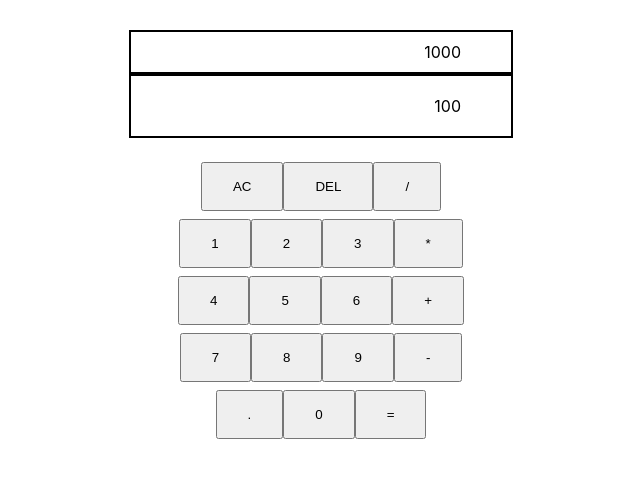
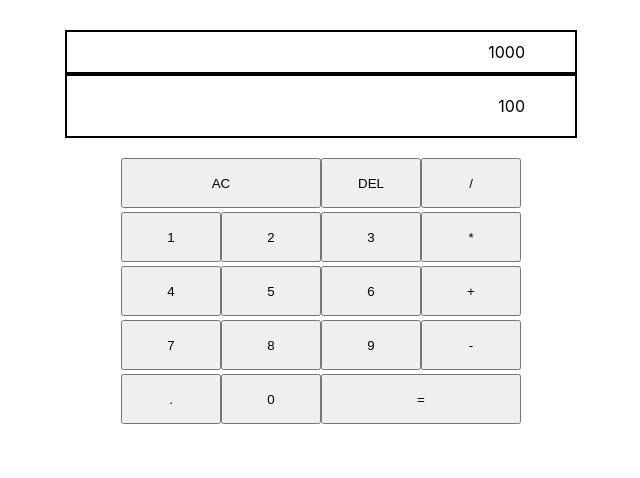
Before and after one commit to AayamKhatiwada/Calculator-using-react, a React (Create React App) app in the folder calculator/: page / in a window 1280 px wide. Shown: the top 478 px of the page, without its empty margins (319-959 px from the left). Built offline with nearby package versions, Linux system fonts and the light colour scheme; the HTML template or start-up script is replaced by a standard one.

Commit message:
Change in css
arranging buttons and stylinging

```diff
--- a/calculator/src/App.css
+++ b/calculator/src/App.css
@@ -13,7 +13,7 @@ body{
 }
 
 .top-container{
-  padding: 10px 35%;
+  padding: 10px 30%;
 }
 
 .first-part{
@@ -33,21 +33,23 @@ body{
 }
 
 .bottom-container{
-  padding: 10px 35%;
+  padding: 10px 30%;
   display: flex;
   flex-direction: column;
 }
 
 .line{
-  padding: 4px;
+  padding-bottom: 4px;
   text-align: center;
 }
 
 button{
   padding: 15px 30px;
-  flex-grow: 1;
+  width:  100px;
+  height: 50px;
 }
 
 .span-two{
-  flex-shrink: 2;
+  width:  200px;
+  height: 50px;
 }
```
Also changed, not shown: 1 other file (tests, documents, lock files or other folders).
